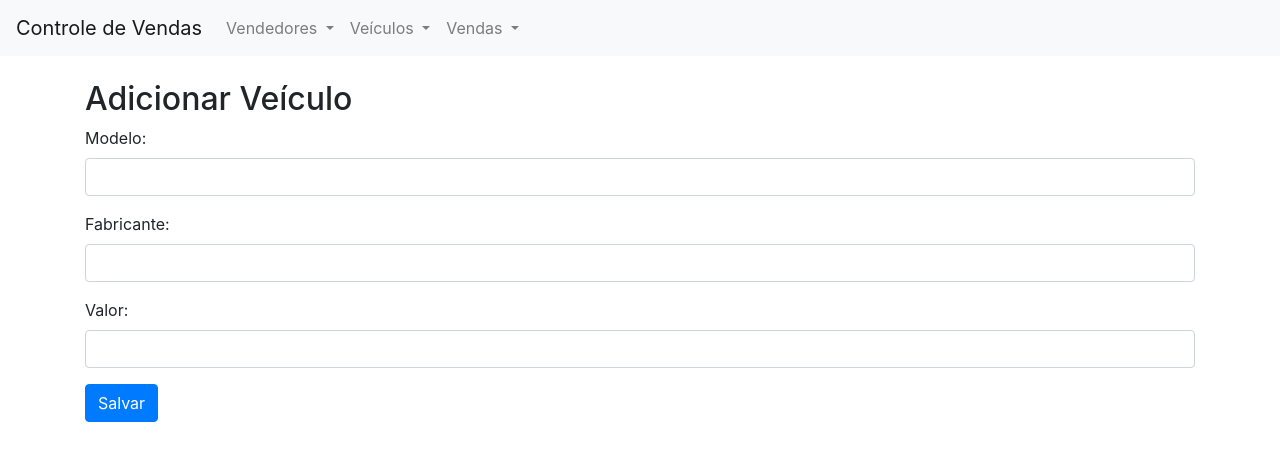
After one commit to jolusca1/Sisat, a Django app: page /veiculos/adicionar in a window 1280 px wide. The commit adds this page. Shown: the top 461 px of the page. Run offline with Django 5.2, Linux system fonts and the light colour scheme; some libraries are stand-ins or nearby versions.

Commit message:
feature: Criando modelo inicial

```diff
--- a/vendas/admin.py
+++ b/vendas/admin.py
@@ -14,4 +14,4 @@ class VeiculoAdmin(admin.ModelAdmin):
 class VendaAdmin(admin.ModelAdmin):
     list_display = ('id', 'vendedor', 'veiculo', 'quantidade', 'data_venda', 'valor_total')
     list_filter = ('data_venda', 'vendedor')
-    search_fields = ('vendedor__nome', 'carro__modelo')
+    search_fields = ('vendedor__nome', 'veiculo__modelo')
--- a/vendas/forms.py
+++ b/vendas/forms.py
@@ -1,13 +1,32 @@
 from django import forms
-from .models import Venda
+from .models import Venda, Vendedor, Veiculo
 
 
 class VendaForm(forms.ModelForm):
     class Meta:
         model = Venda
-        fields = ['vendedor', 'veiculo', 'quantidade']
+        fields = ['vendedor', 'veiculo', 'quantidade', 'data_venda']
         widgets = {
             'vendedor': forms.Select(attrs={'class': 'form-control'}),
             'veiculo': forms.Select(attrs={'class': 'form-control'}),
             'quantidade': forms.NumberInput(attrs={'class': 'form-control'}),
+            'data_venda': forms.DateInput(attrs={'class': 'form-control'}),
         }
+
+class VendedorForm(forms.ModelForm):
+    class Meta:
+        model = Vendedor
+        fields = ['nome']
+        widgets = {
+            'nome': forms.TextInput(attrs={'class': 'form-control'})
+        }
+
+class VeiculoForm(forms.ModelForm):
+    class Meta:
+        model = Veiculo
+        fields = ['modelo', 'fabricante', 'valor']
+        widgets = {
+            'modelo': forms.TextInput(attrs={'class': 'form-control'}),
+            'fabricante': forms.TextInput(attrs={'class': 'form-control'}),
+            'valor': forms.NumberInput(attrs={'class': 'form-control'}),
+        }
--- a/vendas/models.py
+++ b/vendas/models.py
@@ -18,12 +18,12 @@ class Veiculo(models.Model):
 class Venda(models.Model):
     vendedor = models.ForeignKey(Vendedor, on_delete=models.CASCADE)
     veiculo = models.ForeignKey(Veiculo, on_delete=models.CASCADE)
-    data_venda = models.DateField(auto_now_add=True)
+    data_venda = models.DateField()
     quantidade = models.PositiveIntegerField(default=1)
 
     @property
     def valor_total(self):
-        return self.quantidade * self.carro.valor
+        return self.quantidade * self.veiculo.valor
 
     def __str__(self):
-        return f"{self.vendedor.nome} - {self.carro.modelo} - {self.data_venda}"
+        return f"{self.vendedor.nome} - {self.veiculo.modelo} - {self.data_venda}"
--- /dev/null
+++ b/vendas/templates/vendas/add_veiculo.html
@@ -0,0 +1,10 @@
+{% extends 'vendas/base.html' %}
+
+{% block content %}
+<h2>Adicionar Veículo</h2>
+<form method="post">
+    {% csrf_token %}
+    {{ form.as_p }}
+    <button type="submit" class="btn btn-primary">Salvar</button>
+</form>
+{% endblock %}
--- a/vendas/templates/vendas/base.html
+++ b/vendas/templates/vendas/base.html
@@ -4,23 +4,72 @@
         <meta charset="UTF-8">
         <title>Controle de Vendas</title>
         <link rel="stylesheet" href="https://stackpath.bootstrapcdn.com/bootstrap/4.5.0/css/bootstrap.min.css">
+        <style>
+        /* Exibir o dropdown ao passar o mouse */
+        .nav-item.dropdown:hover .dropdown-menu {
+            display: block;
+            margin-top: 0; /* Ajustar a posição do menu */
+        }
+        </style>
     </head>
     <body>
         <nav class="navbar navbar-expand-lg navbar-light bg-light">
             <a class="navbar-brand" href="{% url 'vendas:index' %}">Controle de Vendas</a>
-            <div class="collapse navbar-collapse">
+            <button class="navbar-toggler" type="button" data-toggle="collapse" data-target="#navbarNav" aria-controls="navbarNav" aria-expanded="false" aria-label="Toggle navigation">
+                <span class="navbar-toggler-icon"></span>
+            </button>
+            <div class="collapse navbar-collapse" id="navbarNav">
                 <ul class="navbar-nav mr-auto">
-                    <li class="nav-item"><a class="nav-link" href="{% url 'vendas:list_vendedores' %}">Vendedores</a></li>
-                    <li class="nav-item"><a class="nav-link" href="{% url 'vendas:list_veiculos' %}">Veículos</a></li>
-                    <li class="nav-item"><a class="nav-link" href="{% url 'vendas:list_vendas' %}">Vendas</a></li>
-                    <li class="nav-item"><a class="nav-link" href="{% url 'vendas:add_venda' %}">Adicionar Venda</a></li>
-                    {% comment %} <li class="nav-item"><a class="nav-link" href="{% url 'vendas:relatorios' %}">Relatórios</a></li> {% endcomment %}
+                    <li class="nav-item dropdown">
+                        <a class="nav-link dropdown-toggle" href="#" id="navbarDropdown" role="button" data-toggle="dropdown" aria-expanded="false">
+                            Vendedores
+                        </a>
+                        <ul class="dropdown-menu" aria-labelledby="navbarDropdown">
+                            <li><a class="dropdown-item" href="{% url 'vendas:list_vendedores' %}">Ver Vendedores</a></li>
+                            <li><a class="dropdown-item" href="{% url 'vendas:add_vendedor' %}">Adicionar Vendedor</a></li>
+                        </ul>
+                    </li>
+                    <!-- Dropdown de Veículos -->
+                    <li class="nav-item dropdown">
+                        <a class="nav-link dropdown-toggle" href="#" id="navbarDropdown" role="button" data-toggle="dropdown" aria-expanded="false">
+                            Veículos
+                        </a>
+                        <ul class="dropdown-menu" aria-labelledby="navbarDropdown">
+                            <li><a class="dropdown-item" href="{% url 'vendas:list_veiculos' %}">Ver Veículos</a></li>
+                            <li><a class="dropdown-item" href="{% url 'vendas:add_veiculo' %}">Adicionar Veículo</a></li>
+                        </ul>
+                    </li>
+                    <li class="nav-item dropdown">
+                        <a class="nav-link dropdown-toggle" href="#" id="navbarDropdown" role="button" data-toggle="dropdown" aria-expanded="false">
+                            Vendas
+                        </a>
+                        <ul class="dropdown-menu" aria-labelledby="navbarDropdown">
+                            <li><a class="dropdown-item" href="{% url 'vendas:list_vendas' %}">Ver Vendas</a></li>
+                            <li><a class="dropdown-item" href="{% url 'vendas:add_venda' %}">Adicionar Venda</a></li>
+                        </ul>
+                    </li>
                 </ul>
             </div>
         </nav>
         <div class="container mt-4">
+            {% if messages %}
+                <div class="container mt-3">
+                    {% for message in messages %}
+                        <div class="alert alert-{{ message.tags }} alert-dismissible fade show" role="alert">
+                            {{ message }}
+                            <button type="button" class="close" data-dismiss="alert" aria-label="Close">
+                                <span aria-hidden="true">&times;</span>
+                            </button>
+                        </div>
+                    {% endfor %}
+                </div>
+            {% endif %}
             {% block content %}
             {% endblock %}
         </div>
+
+        <!-- Bootstrap JS -->
+        <script src="https://code.jquery.com/jquery-3.5.1.slim.min.js"></script>
+        <script src="https://cdn.jsdelivr.net/npm/bootstrap@4.5.0/dist/js/bootstrap.bundle.min.js"></script>
     </body>
 </html>
--- a/vendas/templates/vendas/list_vendas.html
+++ b/vendas/templates/vendas/list_vendas.html
@@ -7,7 +7,7 @@
         <tr>
             <th>ID</th>
             <th>Vendedor</th>
-            <th>Carro</th>
+            <th>Veículo</th>
             <th>Quantidade</th>
             <th>Data da Venda</th>
             <th>Valor Total</th>
@@ -18,7 +18,7 @@
         <tr>
             <td>{{ venda.id }}</td>
             <td>{{ venda.vendedor.nome }}</td>
-            <td>{{ venda.carro.modelo }}</td>
+            <td>{{ venda.veiculo.modelo }}</td>
             <td>{{ venda.quantidade }}</td>
             <td>{{ venda.data_venda }}</td>
             <td>R$ {{ venda.valor_total }}</td>
--- a/vendas/urls.py
+++ b/vendas/urls.py
@@ -7,7 +7,9 @@ app_name = 'vendas'
 urlpatterns = [
     path('', views.index, name='index'),
     path('vendedores/', views.list_vendedores, name='list_vendedores'),
+    path('vendedores/adicionar', views.add_vendedor, name='add_vendedor'),
     path('veiculos/', views.list_veiculos, name='list_veiculos'),
+    path('veiculos/adicionar', views.add_veiculo, name='add_veiculo'),
     path('vendas/', views.list_vendas, name='list_vendas'),
     path('vendas/adicionar/', views.add_venda, name='add_venda'),
     # path('relatorios/', views.relatorios, name='relatorios'),
--- a/vendas/views.py
+++ b/vendas/views.py
@@ -1,7 +1,8 @@
 from django.shortcuts import render, redirect
 from django.db.models import Sum, F, FloatField
+from django.contrib import messages
 from .models import Vendedor, Veiculo, Venda
-from .forms import VendaForm
+from .forms import VendaForm, VendedorForm, VeiculoForm
 
 
 def index(request):
@@ -11,12 +12,36 @@ def list_vendedores(request):
     vendedores = Vendedor.objects.all()
     return render(request, 'vendas/list_vendedores.html', {'vendedores': vendedores})
 
+def add_vendedor(request):
+    if request.method == 'POST':
+        form = VendedorForm(request.POST)
+        if form.is_valid():
+            form.save()
+            messages.success(request, 'Vendedor adicionado com sucesso!')
+            return redirect('vendas:list_vendedores')
+    else:
+        form = VendedorForm()
+    return render(request, 'vendas/add_vendedor.html', {'form': form})
+
+
 def list_veiculos(request):
     veiculos = Veiculo.objects.all()
     return render(request, 'vendas/list_veiculos.html', {'veiculos': veiculos})
 
+def add_veiculo(request):
+    if request.method == 'POST':
+        form = VeiculoForm(request.POST)
+        if form.is_valid():
+            form.save()
+            messages.success(request, 'Veículo adicionado com sucesso!')
+            return redirect('vendas:list_veiculos')
+    else:
+        form = VeiculoForm()
+    return render(request, 'vendas/add_veiculo.html', {'form': form})
+
+
 def list_vendas(request):
-    vendas = Venda.objects.select_related('vendedor', 'carro').all()
+    vendas = Venda.objects.select_related('vendedor', 'veiculo').all()
     return render(request, 'vendas/list_vendas.html', {'vendas': vendas})
 
 def add_venda(request):
@@ -24,6 +49,7 @@ def add_venda(request):
         form = VendaForm(request.POST)
         if form.is_valid():
             form.save()
+            messages.success(request, 'Venda adicionada com sucesso!')
             return redirect('vendas:list_vendas')
     else:
         form = VendaForm()
```
Also changed, not shown: controle_vendas/settings.py (+9 -0 lines), vendas/templates/vendas/add_vendedor.html (added, +10 -0 lines), vendas/templates/vendas/list_veiculos.html (+5 -5 lines), vendas/migrations/0001_initial.py (added).
